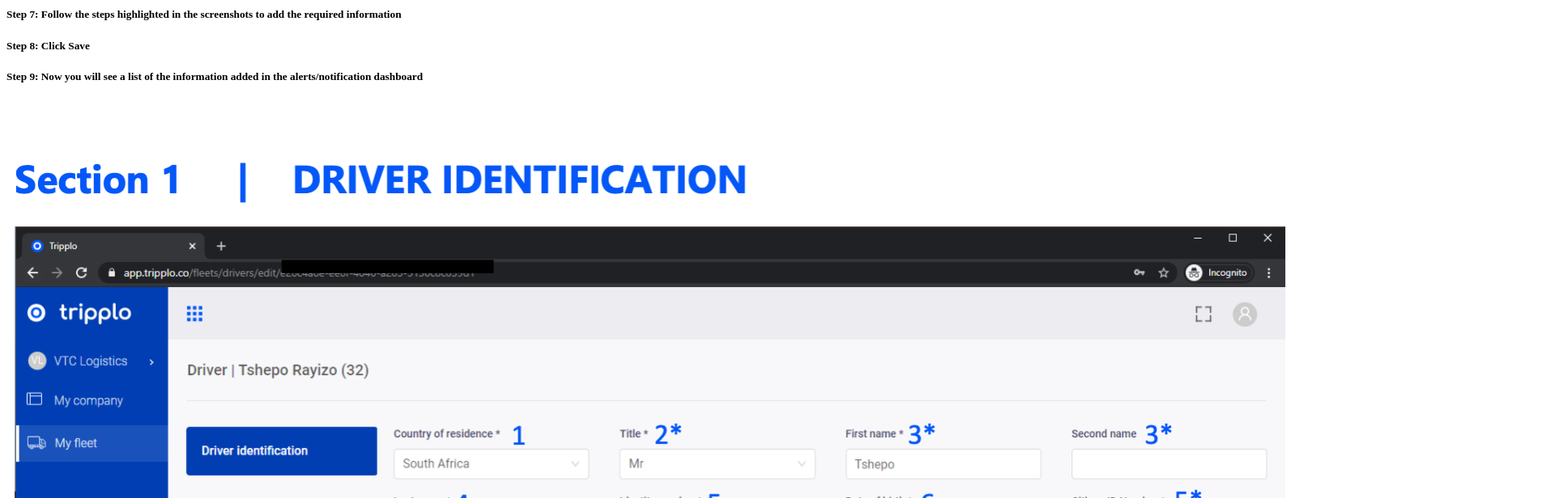
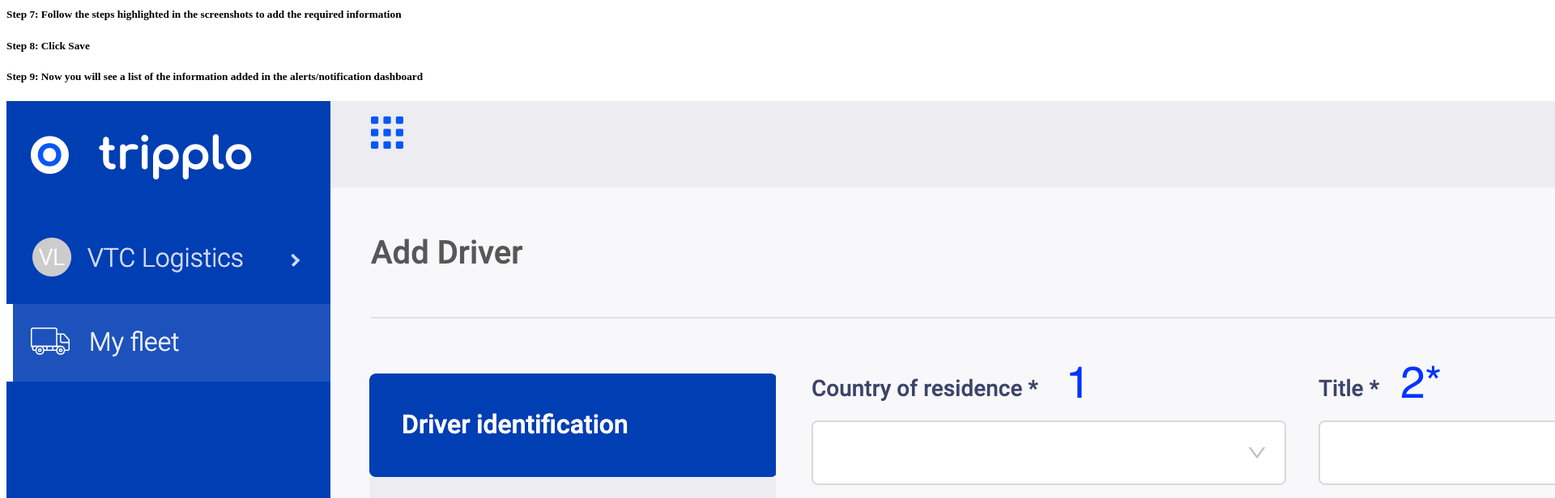
Before and after one commit to AmoDinho/gatsby-poc, a Gatsby site: page /how-to-add-a-driver in a window 1280 px wide. Shown: the part 740-1356 px from the top of the page at 81% size, 1920 px wide, since content can reach past the window. Built offline with nearby package versions, Linux system fonts and the light colour scheme; Gatsby itself is replaced by a stand-in of ours.

Commit message:
Update Content “how-to-add-a-driver”

```diff
--- a/src/content/how-to-add-a-driver.md
+++ b/src/content/how-to-add-a-driver.md
@@ -42,7 +42,7 @@
 
 ##### Step 9: Now you will see a list of the information added in the alerts/notification dashboard
 
-![](/uploads/screenshot-2020-03-26-at-15.35.51.png)
+![](/uploads/screenshot-2020-03-30-at-12.09.53.png)
 
 ![](/uploads/screenshot-2020-03-26-at-09.26.16.png)
 
```
Also changed, not shown: static/uploads/screenshot-2020-03-30-at-12.09.53.png (added).
